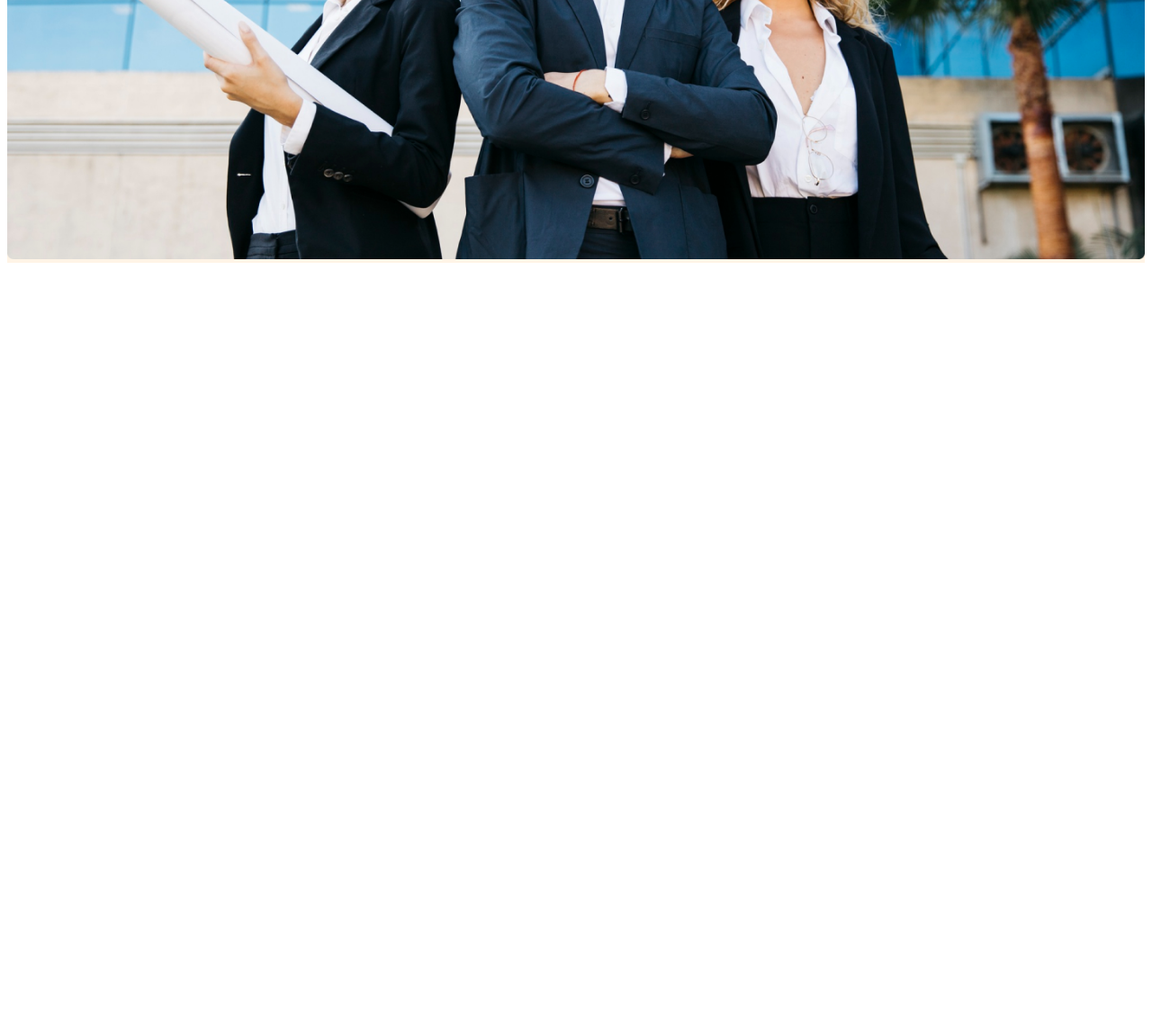
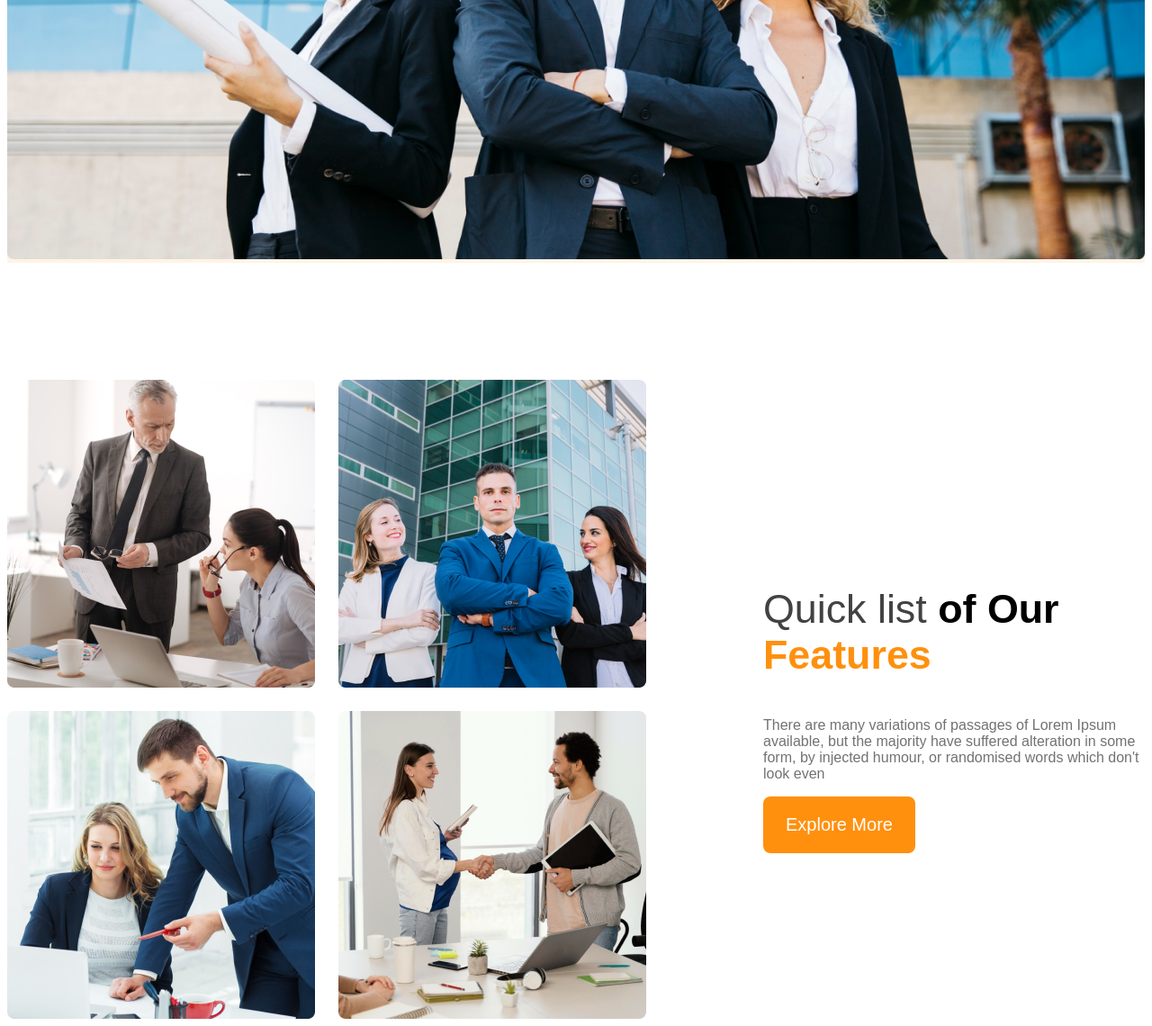
Before and after one commit to roky18/G3-architects, a plain HTML site: page index.html in a window 1280 px wide. Shown: the part 884-2024 px from the top of the page at 90% size. Before the commit the page ends 1184 px from the top, so only its background shows below. Drawn offline with Linux system fonts and the light colour scheme.

Commit message:
3rd update

```diff
--- a/G3-architects.css
+++ b/G3-architects.css
@@ -15,6 +15,11 @@
 .text-gray{
   color: #424242;
 }
+
+.btn-color{
+  color: #FF900E;
+}
+
 /* dark 3 */
 .text-light-gray{
   color: #727272;
@@ -73,15 +78,66 @@
     border: none;
 }
 
+
+main{
+  max-width: 1440px;
+  margin: 0 auto;
+}
+
+main section{
+  margin-top: 130px;
+
+}
 /* responivr */
 
 .banner-img{
   width: 100%;
 }
 
-@media screen and (max-width: 576) {
-  .navbar, .nav-link{
+.teams{
+  align-items: center;
+}
+
+.left-teams{
+  display: grid;
+   grid-template-columns:repeat( 2, 1fr);
+   gap: 26px;
+}
+
+.right-teams{
+  margin-left: 130px;
+  max-width: 530px;
+}
+
+.feature-title{
+  font-size: 2.8rem;
+  font-weight: 700;
+}
+
+#a1{
+font-weight: 500;
+}
+
+@media screen and (max-width: 576px) {
+  .navbar, .nav-link, .teams{
     flex-direction: column;
   }
 
+  .left-teams{
+    grid-template-columns: repeat(1, 1fr);
+  }
+  .right-teams{
+    margin-left: 21px;
+  }
+
 }
+
+@media screen and (min-width: 576px) and (max-width: 992px) {
+  .teams{
+    flex-direction: column;
+  }
+  .right-teams{
+    margin-left: 41px auto;
+  }
+
+}
--- a/index.html
+++ b/index.html
@@ -32,6 +32,25 @@
          </div>
    </header>
     <main>
+        <section class="teams display-flex">
+
+            <div class="left-teams">
+
+                <img src="./images/team1.png" alt="two jon kotha bolse">
+                <img src="./images/team2.png" alt="tin number jon kota bolse">
+                <img src="./images/team3.png" alt="3rd number pic">
+                <img src="./images/team4.png" alt="4th number pic">
+
+            </div>
+            <div class="right-teams">
+                <h3 class="feature-title"><span class="text-gray" id="a1">Quick list</span> <span id="a2">of Our </span><span class="btn-color" id="a3">Features</span></h3>
+                <p class="feature-description text-light-gray">There are many variations of passages of Lorem Ipsum available, but the majority have suffered alteration in some form, by injected humour, or randomised words which don't look even</p>
+                 <button class="btn-primary">Explore More</button>
+
+            </div>
+
+
+        </section>
 
     </main>
     <footer>
```
